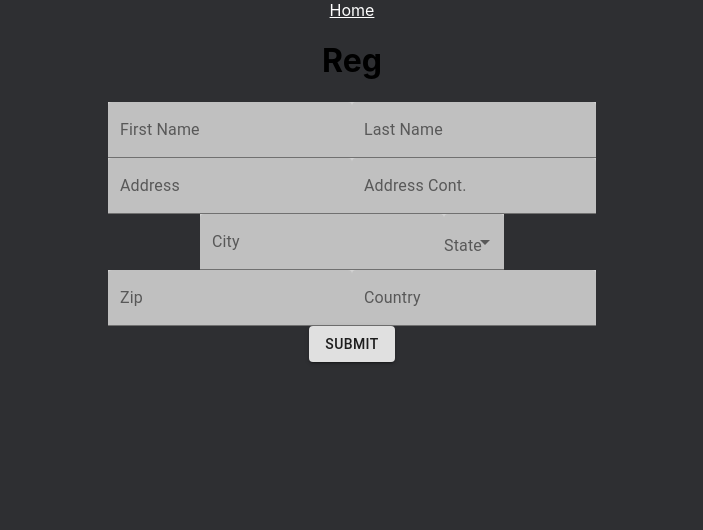
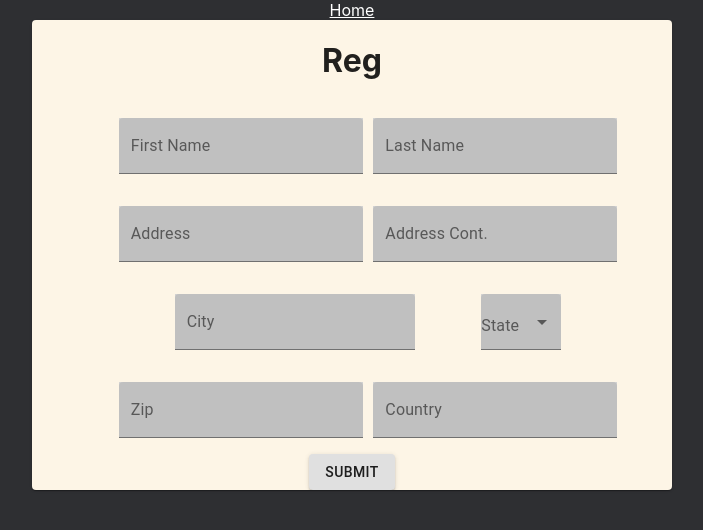
Before and after one commit to meloegel/merkle-fe, a React (Create React App) app: page /register in a window 1280 px wide. Shown: the top 530 px of the page, without its empty margins (288-991 px from the left). Built offline with nearby package versions, Linux system fonts and the light colour scheme.

Commit message:
started styling and built out confirm and error

```diff
--- a/src/App.css
+++ b/src/App.css
@@ -17,10 +17,10 @@ nav {
 
 .test {
   display: flex;
-  width: 100%;
+  width: 80%;
   text-align: center;
-  justify-content: center;
-  margin: 0 auto;
+  justify-content: space-between;
+  margin: 3rem auto;
 }
 
 .merkleLogo {
@@ -48,11 +48,21 @@ nav {
   width: 100%;
   text-align: center;
 }
+.inputGroup {
+  padding: 1rem;
+  width: 100%;
+  display: flex;
+  justify-content: space-evenly;
+}
 
 .cityState {
   display: flex;
   flex-direction: row;
   justify-content: center;
+  padding: 1rem;
+  width: 100%;
+  display: flex;
+  justify-content: space-evenly;
 }
 
 .newUserForm {
@@ -73,3 +83,41 @@ nav {
   font-size: 1rem;
   color: red;
 }
+
+#confirmCard {
+  width: 40%;
+  margin: 2rem auto;
+  text-align: center;
+  padding: 1rem;
+  background-color: lightgray;
+}
+
+.userReportContainer {
+  margin: 0 auto;
+  text-align: center;
+}
+
+.errorCard {
+  width: 50%;
+  margin: 2rem auto;
+  text-align: center;
+  padding: 1.5rem;
+}
+
+.errorCardButtons {
+  padding: 1rem;
+  display: flex;
+  justify-content: space-between;
+}
+
+#homeCard {
+  width: 45%;
+  margin: 2rem auto;
+  background-color: gray;
+}
+
+#regCard {
+  width: 50%;
+  margin: 0 auto;
+  background-color: oldlace;
+}
--- a/src/components/Home.js
+++ b/src/components/Home.js
@@ -1,6 +1,8 @@
 import React from 'react';
 import { useHistory } from 'react-router-dom';
 import MerkleImg from '../Merkle.png'
+import { Button } from '@material-ui/core';
+import Card from '@material-ui/core/Card'
 
 function Home() {
     const { push } = useHistory();
@@ -15,15 +17,15 @@ function Home() {
 
     return (
         <div>
-            <h1> Home</h1>
-            <div className='merkleLogo'>
-                <img src={MerkleImg} alt='Alt Merkle Logo' />
-            </div>
-            <div className='test'>
-                <button onClick={handleReg}>Register a New User</button>
-                <p>or</p>
-                <button onClick={handleUserReport} >View Registered User Report</button>
-            </div>
+            <Card id='homeCard'>
+                <div className='merkleLogo'>
+                    <img src={MerkleImg} alt='Alt Merkle Logo' />
+                </div>
+                <div className='test'>
+                    <Button variant="contained" color='primary' style={{ width: '15rem', margin: '0 auto' }} onClick={handleReg}>Register a New User</Button>
+                    <Button variant="contained" color='primary' style={{ width: '15rem', margin: '0 auto' }} onClick={handleUserReport} >Registered User Report</Button>
+                </div>
+            </Card>
         </div>
     )
 }
--- a/src/components/Register/ConformationPage.js
+++ b/src/components/Register/ConformationPage.js
@@ -1,11 +1,21 @@
 import React from 'react';
+import Card from '@material-ui/core/Card'
+import { Button } from '@material-ui/core';
+import { useHistory } from 'react-router-dom';
 
 function ConformationPage() {
+    const { push } = useHistory();
 
+    const handleClick = () => {
+        push('/')
+    }
 
     return (
         <div>
-            <h1>Confirm!</h1>
+            <Card id='confirmCard'>
+                <h1>New user has been created!</h1>
+                <Button variant="contained" color='primary' onClick={handleClick}>Return to Home Page</Button>
+            </Card>
         </div>
     )
 }
--- a/src/components/Register/ErrorPage.js
+++ b/src/components/Register/ErrorPage.js
@@ -1,11 +1,29 @@
 import React from 'react';
+import Card from '@material-ui/core/Card'
+import { Button } from '@material-ui/core';
+import { useHistory } from 'react-router-dom';
 
 function ErrorPage() {
+    const { push } = useHistory();
 
+    const handleClickHome = () => {
+        push('/')
+    }
+
+    const handleClickReg = () => {
+        push('/register')
+    }
 
     return (
         <div>
-            <h1>Error! :( </h1>
+            <Card className='errorCard'>
+                <h1>Unfotunatly an error has occured! :( </h1>
+                <h2>Please try and resubmit your registration form</h2>
+                <div className='errorCardButtons'>
+                    <Button variant="contained" onClick={handleClickHome}>Return to Home Page</Button>
+                    <Button variant="contained" onClick={handleClickReg}>Try to submit again</Button>
+                </div>
+            </Card>
         </div>
     )
 }
--- a/src/components/Register/Register.js
+++ b/src/components/Register/Register.js
@@ -9,6 +9,7 @@ import * as yup from 'yup';
 import RegistrationSchema from './RegistrationSchema'
 import { Button } from '@material-ui/core';
 import axios from 'axios';
+import Card from '@material-ui/core/Card'
 
 const initialFormValues = {
     firstName: '',
@@ -46,7 +47,6 @@ function Register() {
 
     const onSubmit = (evt) => {
         evt.preventDefault();
-        // if (formValues.firstName === null || formValues.lastName === null || formValues.addressOne === null || formValues.city === null || formValues.state === null || formValues.zip === null || formValues.firstName === null)
         axios.post('http://localhost:8000/api/users/register', formValues)
             .then((res) => {
                 handleConformation(res)
@@ -82,11 +82,12 @@ function Register() {
 
     return (
         <div className='newUserForm'>
+            <Card id='regCard'>
                 <FormControl onSubmit={onSubmit} validate >
                     <div>
                         <h1>Reg</h1>
                         <div className='inputContainer'>
-                        <div>
+                            <div className='inputGroup'>
                                 <TextField
                                     values={formValues.firstName}
                                     onChange={onInputChange}
@@ -106,7 +107,7 @@ function Register() {
                                     className='input'
                                 />
                             </div>
-                        <div>
+                            <div className='inputGroup'>
                                 <TextField
                                     values={formValues.addressOne}
                                     onChange={onInputChange}
@@ -132,6 +133,7 @@ function Register() {
                                     onChange={onInputChange}
                                     variant="filled"
                                     name='city'
+                                    style={{ width: '15rem' }}
                                     label='City'
                                     type='text'
                                     className='input'
@@ -143,6 +145,7 @@ function Register() {
                                             labelId='State'
                                             variant="filled"
                                             name='state'
+                                            style={{ width: '5rem' }}
                                             value={formValues.state}
                                             onChange={onInputChange}
                                         >
@@ -201,7 +204,7 @@ function Register() {
                                     </FormControl>
                                 </div>
                             </div>
-                        <div>
+                            <div className='inputGroup'>
                                 <TextField
                                     values={formValues.zip}
                                     onChange={onInputChange}
@@ -236,6 +239,7 @@ function Register() {
                         </div>
                     </div>
                 </FormControl>
+            </Card>
         </div>
     )
 }
--- a/src/components/UserReport/UserReport.js
+++ b/src/components/UserReport/UserReport.js
@@ -5,8 +5,8 @@ import UserList from './UserList'
 function UserReport() {
 
     return (
-        <div>
-            <h1>User Report</h1>
+        <div className='userReportContainer'>
+            <h1>Registered User Report</h1>
             <UserList />
         </div>
     )
```
Lines whose indentation alone changed are shown as unchanged.
